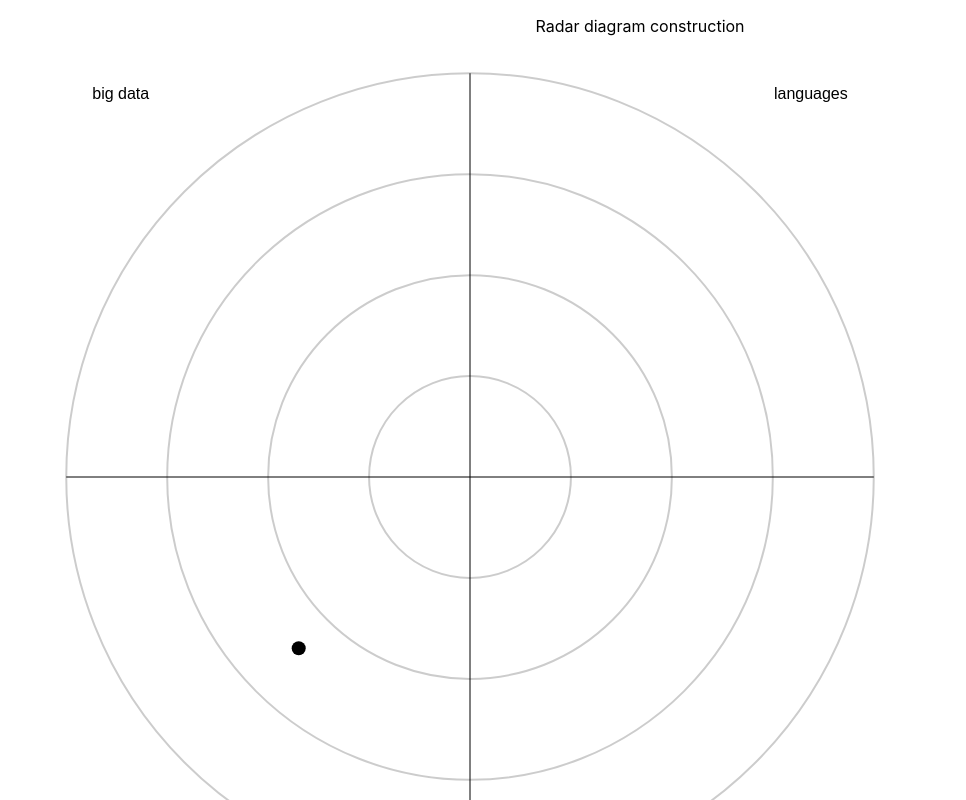
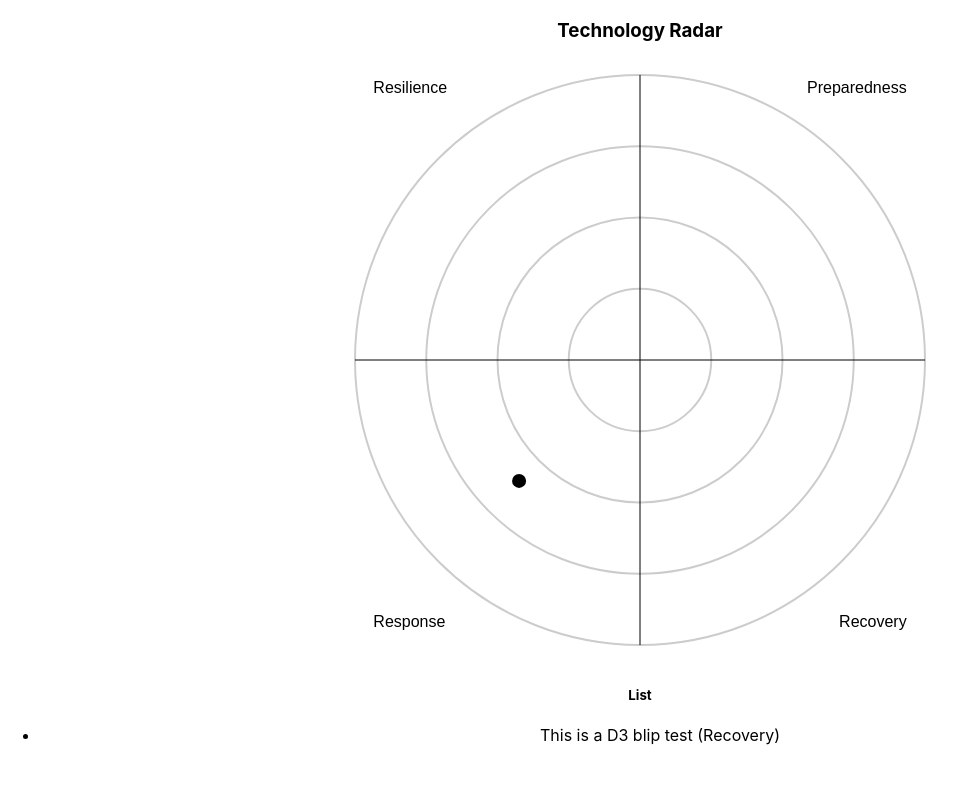
Before and after one commit to nmpribeiro/my_radar, a React (Create React App) app: page / in a window 1280 px wide. Shown: the top 800 px of the page, without its empty margins (0-966 px from the left). Built offline with nearby package versions, Linux system fonts and the light colour scheme.

Commit message:
Dynamic title and proper lables

```diff
--- a/src/app/App.tsx
+++ b/src/app/App.tsx
@@ -4,11 +4,8 @@ import { Radar } from '../components/radar/Radar';
 
 import './App.css';
 
-export const App: React.FC = () => {
-  return (
-    <div className="App">
-      <p>Radar diagram construction</p>
-      <Radar />
-    </div>
-  );
-};
+export const App: React.FC = () => (
+  <div className="App">
+    <Radar />
+  </div>
+);
--- a/src/components/radar/Radar.module.scss
+++ b/src/components/radar/Radar.module.scss
@@ -1,8 +1,8 @@
 .techradar__chart {
-  height: 940px;
-  width: 940px;
+  // height: 940px;
+  // width: 940px;
   .chart {
-    height: 940px;
-    width: 940px;
+    // height: 940px;
+    width: 100%;
   }
 }
--- a/src/components/radar/utilities/RadarRenderUtils.ts
+++ b/src/components/radar/utilities/RadarRenderUtils.ts
@@ -20,6 +20,8 @@ function addHorizons(base: D3SvgGEL, data: RadarDataType, horizonUnit: number) {
     // .attr('fill', 'none')
     .attr('stroke', 'gray')
     .attr('class', 'horizon');
+
+  // TODO: add horizons labels
 }
 
 function addQuadrants(base: D3SvgGEL, data: RadarDataType) {
@@ -204,6 +206,11 @@ const drawBlips = (rootElement: HTMLDivElement, svg: D3SvgGEL, data: RadarDataTy
   svgBlips.append('circle').attr('r', '7px');
 
   // add the lists
+  // TODO: remove this list once we hav all layout completed
+  const title = document.createElement('h5');
+  title.innerText = 'List';
+  rootElement.append(title);
+
   const UL_ID = 'radar-list';
   let ul: d3.Selection<HTMLUListElement, unknown, null | HTMLElement, any> = d3.select(`#${UL_ID}`);
   if (ul.empty()) {
@@ -227,6 +234,11 @@ function drawRadar(rootElement: HTMLDivElement, svg: D3SvgEl, data: RadarDataTyp
 
   const horizonWidth = (0.95 * (width > height ? height : width)) / 2;
   const horizonUnit = horizonWidth / data.horizons.length;
+
+  const title = document.createElement('h3');
+  title.innerText = data.title;
+
+  rootElement.prepend(title);
 
   addHorizons(base, data, horizonUnit);
   addQuadrants(base, data);
--- a/src/components/radar/utilities/types.d.ts
+++ b/src/components/radar/utilities/types.d.ts
@@ -30,6 +30,7 @@ interface BlipType {
 }
 
 interface RadarDataType {
+  title: string;
   width?: number;
   height?: number;
   quadrants: string[];
--- a/src/constants/RadarData.ts
+++ b/src/constants/RadarData.ts
@@ -30,19 +30,20 @@ const entry = (
 
 export const RAW_BLIP_DATA: RawBlipType[] = [
   {
-    name: 'This is D3 test (frameworks)',
+    name: 'This is a D3 blip test (Recovery)',
     description: 'The d3 library for producing visualisation and data driven documents',
     links: ['http://d3js.org'],
     history: [
-      entry(new Date(2013, 1, 29), new Date(2013, 9, 29), 'frameworks', 0.8, 0.5, 0.6, 0.5),
-      entry(new Date(2013, 9, 29), null, 'frameworks', 0.6, 0.5, 0.2, 0.5),
+      entry(new Date(2013, 1, 29), new Date(2013, 9, 29), 'Recovery', 0.8, 0.5, 0.6, 0.5),
+      entry(new Date(2013, 9, 29), null, 'Recovery', 0.6, 0.5, 0.2, 0.5),
     ],
   },
 ];
 
 export const RADAR_DATA: RadarDataType = {
-  horizons: ['discover', 'assess', 'learn', 'use'],
-  quadrants: ['languages', 'frameworks', 'tools', 'big data'],
-  width: 850,
-  height: 850,
+  title: 'Technology Radar',
+  horizons: ['Production', 'Validation', 'Prototype', 'Idea'],
+  quadrants: ['Preparedness', 'Recovery', 'Response', 'Resilience'],
+  width: 600,
+  height: 600,
 };
```
Also changed, not shown: 1 other file (tests, documents, lock files or other folders).
